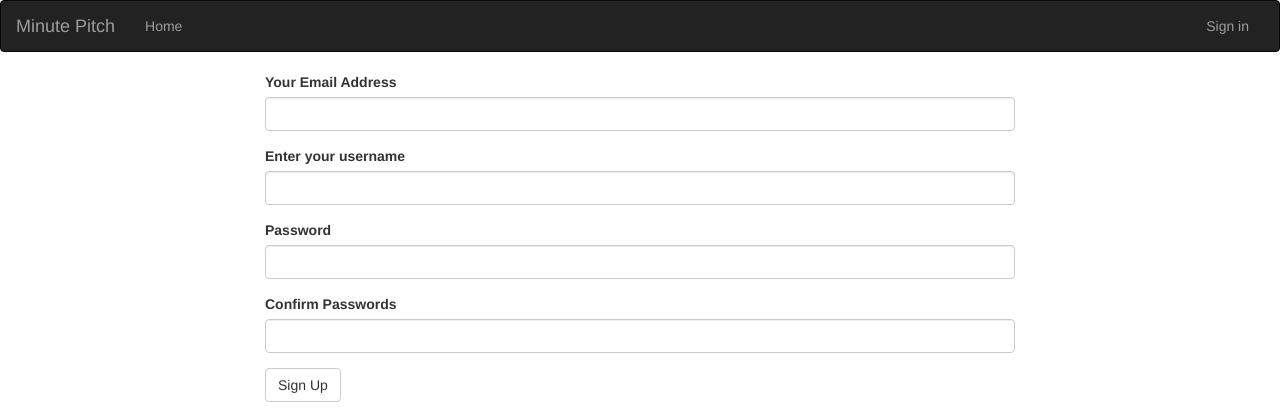
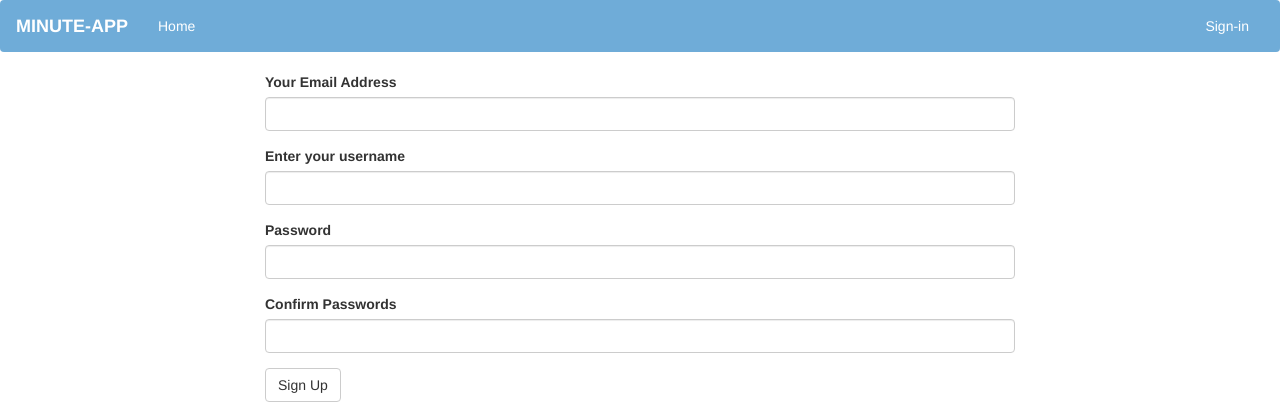
Before and after one commit to uwase-diane/min_Pitch, a Flask app: page /authenticate/register in a window 1280 px wide. Shown: the top 420 px of the page. Run offline with Flask 2, Linux system fonts and the light colour scheme; some libraries are stand-ins or nearby versions.

Commit message:
added navabar

```diff
--- a/app/templates/navbar.html
+++ b/app/templates/navbar.html
@@ -1,30 +1,32 @@
 
-
-<div class="navbar navbar-inverse" role="navigation">
+<nav nav class="navbar navbar-light" style="background-color:#6FACD8;">
     <div class="container-fluid">
         <div class="navbar-header">
             <button type="button" class="navbar-toggle" data-toggle="collapse" data-target=".navbar-collapse">
-              <span class="sr-only">Toggle navigation</span>
-              <span class="icon-bar"></span>
-              <span class="icon-bar"></span>
-              <span class="icon-bar"></span>
+                <span class="sr-only">Toggle navigation</span>
+                <span class="icon-bar"></span>
+                <span class="icon-bar"></span>
+                <span class="icon-bar"></span>
             </button>
-            <a class="navbar-brand" href="/"> Minute Pitch </a>
+            <a class="navbar-brand " style="color: white; font-weight: bold;" href="{{url_for('main.index')}}">MINUTE-APP</a>
         </div>
         <div class="navbar-collapse collapse">
             <ul class="nav navbar-nav">
-                <li><a href="/">Home</a></li>
+                <li><a href="{{url_for('main.index')}}" style="color: white;background-color:#6FACD8;">Home</a></li>
+                {% if current_user.is_authenticated %}
+                <li class="nav-item">
+                    <a class="nav-link " style="color: white;background-color:#6FACD8;"  href="{{url_for('main.new_pitch')}}">Create Pitch</a>
+                </li>
+                {% endif %}
             </ul>
             <ul class="nav navbar-nav navbar-right">
                 {% if current_user.is_authenticated %}
-                <li><a href="{{url_for('main.profile',uname=current_user.username)}}">Profile</a></li>
-                <li><a href="{{url_for('auth.logout')}}">Sign out</a></li>
+                <li><a href="{{url_for('main.profile',uname=current_user.username)}}" style="color: white; font-weight: bold;">{{current_user.username}}</a></li>
+                <li><a href="{{url_for('auth.logout')}}" style="color: white; "><i class="fas fa-sign-in-alt" style="color: white;background-color:#6FACD8;" ></i> Logout</a></li>
                 {% else %}
-                <li><a href="{{url_for('auth.login')}}">Sign in</a></li>
+                <li><a href="{{url_for('auth.login')}}" style="color: white;"><i class="fas fa-user-plus" style="color: white;background-color:#6FACD8;"></i> Sign-in</a></li>
                 {%endif%}
-              </ul>
-
+            </ul>
         </div>
-
     </div>
-</div>
+</nav>
```
